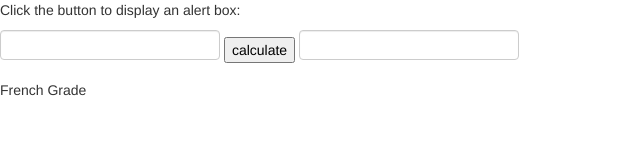
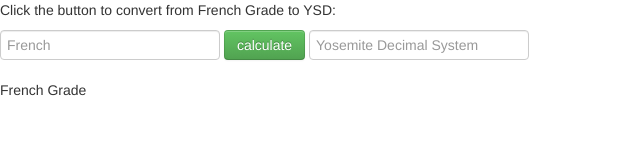
Before and after one commit to wsputnam/Climbing-Conversion, a plain HTML site: page ClimbingCalculator.html in a window 1280 px wide. Shown: the whole page, without its empty margins (0-640 px from the left). Drawn offline with nearby package versions, Linux system fonts and the light colour scheme.

Commit message:
changed button formats to form-inline

```diff
--- a/ClimbingCalculator.html
+++ b/ClimbingCalculator.html
@@ -7,12 +7,13 @@
         <link href="css/bootstrap.min.css" rel="stylesheet" media="screen">
       </head>
       <body>
-        <p>Click the button to display an alert box:</p>
-		<p><input id="FrenchGrade" type="text" name="name"/>
+        <p>Click the button to convert from French Grade to YSD:</p>
+		<form class="form-inline">
+		<input id="FrenchGrade" type="text" name="name"placeholder="French"/>
 
-		<button onclick="calculate()">calculate</button>
+		<button class="btn btn-success" onclick="calculate()">calculate</button>
 
-		<input id="YSD" type="text" name="Yosemite"/></p>
+		<input id="YSD" type="text" name="Yosemite"placeholder="Yosemite Decimal System"/></form>
 
 		<p>French Grade</p>
 
```
